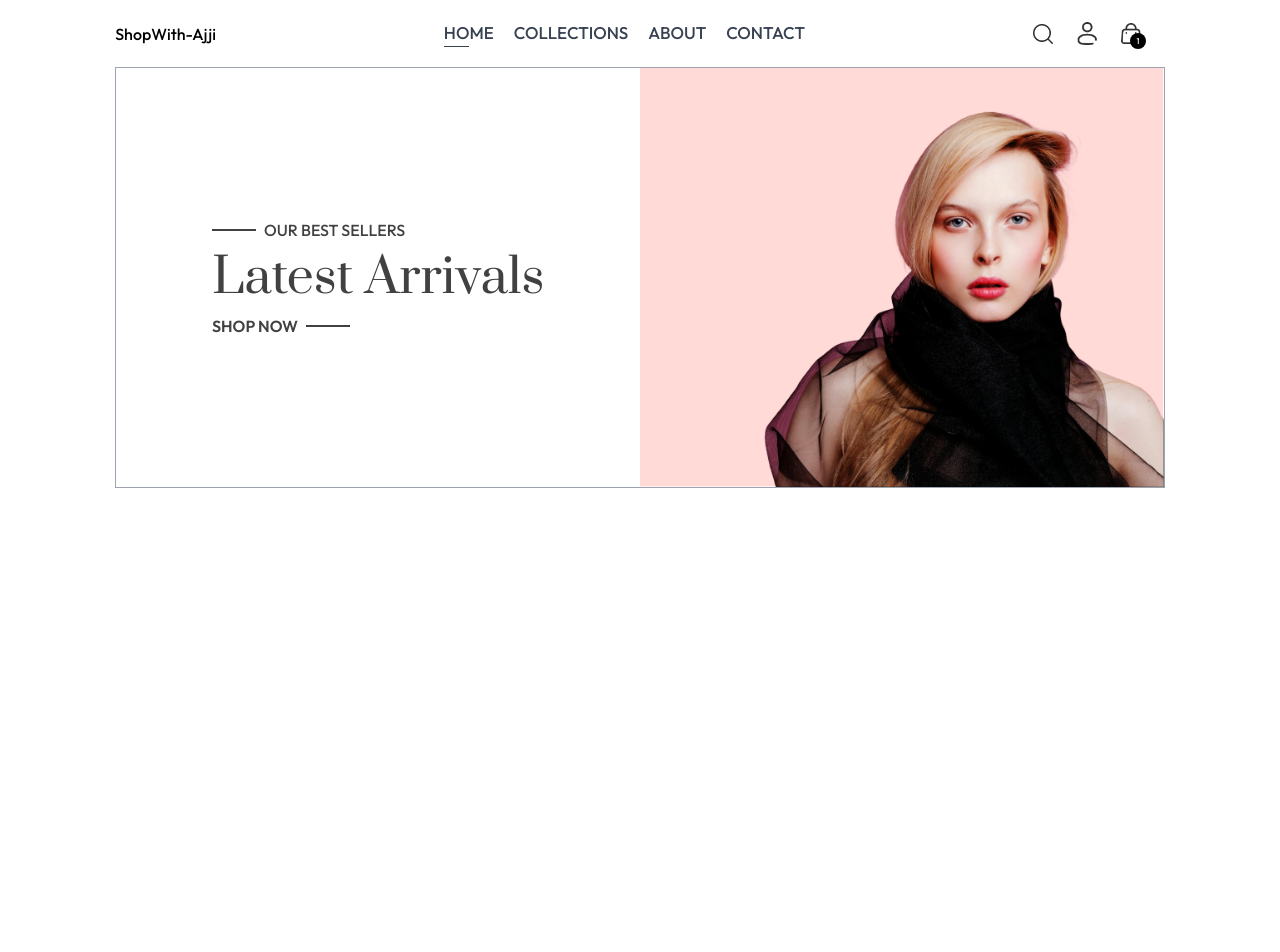
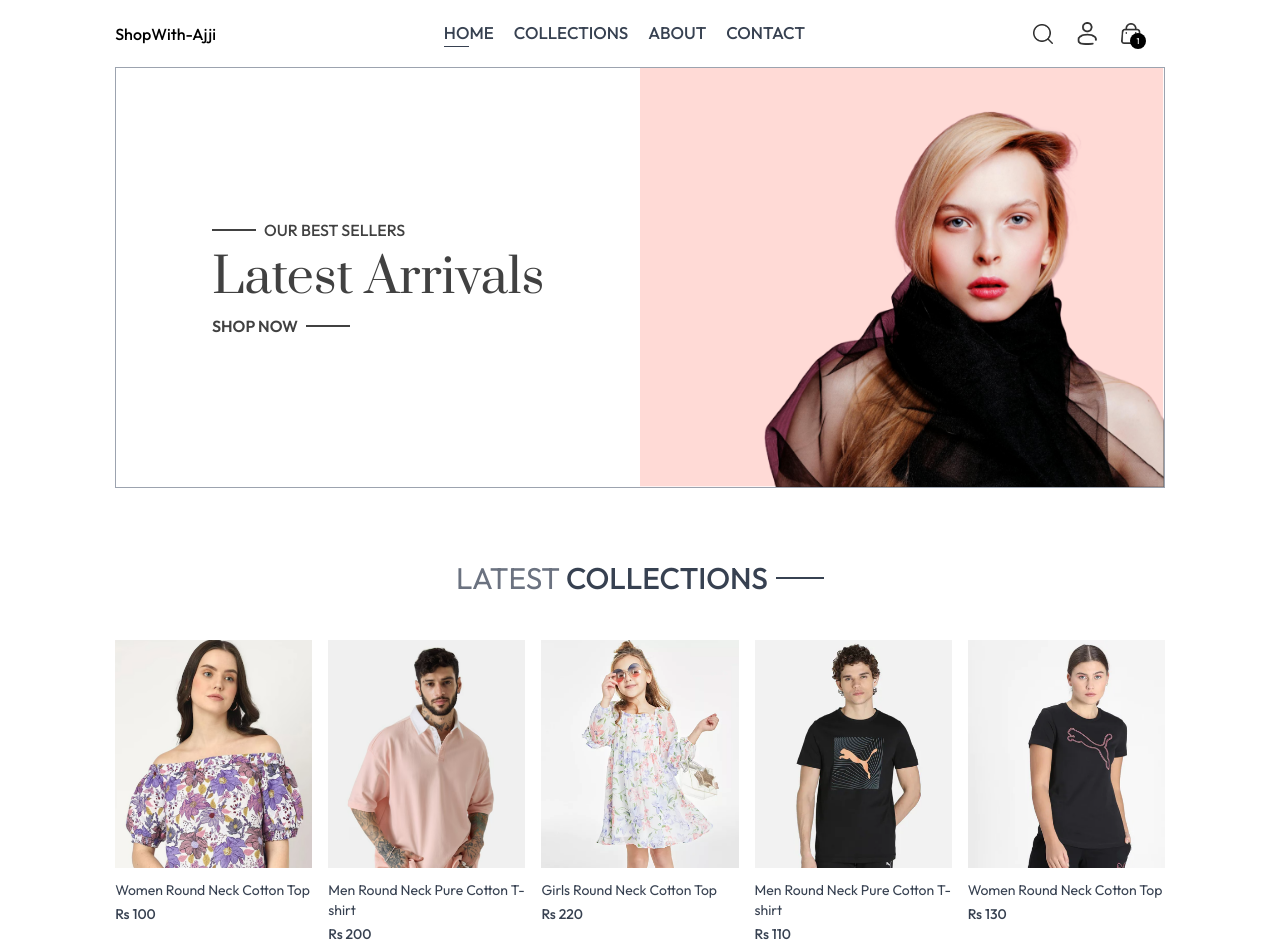
Before and after one commit to asjadahamed77/Shop-with-Ajji, a React (Create React App) app in the folder frontend/: page / in a window 1280 px wide. Shown: the top 952 px of the page. Before the commit the page ends 800 px from the top, so only its background shows below. Built offline with nearby package versions, Linux system fonts and the light colour scheme.

Commit message:
Created Context Product Item Latest Collection and Title

```diff
--- /dev/null
+++ b/frontend/src/components/LatestCollection.jsx
@@ -0,0 +1,29 @@
+import React, { useContext, useEffect, useState } from 'react'
+import { ShopContext } from '../context/ShopContext'
+import Title from './Title'
+import ProductItem from './ProductItem'
+
+const LatestCollection = () => {
+    const { products } = useContext(ShopContext)
+    const [latestProducts,setLatestProducts] =useState([])
+    useEffect(()=>{
+        setLatestProducts(products.slice(0,10))
+    },[])
+  return (
+    <div className='my-10'>
+      <div className='text-center py-8 text-3xl'>
+        <Title text1={'LATEST'} text2={'COLLECTIONS'} />
+      </div>
+      {/* Rendering Products */}
+      <div className='grid grid-cols-2 sm:grid-cols-3 md:grid-cols-4 lg:grid-cols-5 gap-4 gap-y-6'>
+        {
+            latestProducts.map((item,index)=>(
+                <ProductItem key={index} id={item._id} image={item.image} price={item.price} name={item.name}  />
+            ))
+        }
+      </div>
+    </div>
+  )
+}
+
+export default LatestCollection
--- /dev/null
+++ b/frontend/src/components/ProductItem.jsx
@@ -0,0 +1,17 @@
+import React, { useContext } from 'react'
+import { ShopContext } from '../context/ShopContext'
+import { Link } from 'react-router-dom'
+const ProductItem = ({id,image,name,price}) => {
+    const {currency} = useContext(ShopContext)
+  return (
+    <Link className='text-gray-700 cursor-pointer' to={`product/${id}`}>
+      <div className='overflow-hidden'>
+        <img className='hover:scale-110 transition ease-in-out' src={image[0]} alt="" />
+      </div>
+      <p className='pt-3 pb-1 text-sm'>{name}</p>
+      <p className='text-sm font-medium'>{currency} {price}</p>
+    </Link>
+  )
+}
+
+export default ProductItem
--- /dev/null
+++ b/frontend/src/components/Title.jsx
@@ -0,0 +1,12 @@
+import React from 'react'
+
+const Title = ({text1,text2}) => {
+  return (
+    <div className='inline-flex gap-2 items-center mb-3'>
+      <p className='text-gray-500'>{text1} <span className='text-gray-700 font-medium'>{text2}</span></p>
+      <p className='w-8 sm:w-12 h-[1px] sm:h-[2px] bg-gray-700'></p>
+    </div>
+  )
+}
+
+export default Title
--- /dev/null
+++ b/frontend/src/context/ShopContext.jsx
@@ -0,0 +1,25 @@
+import { createContext } from 'react'
+import { products } from '../assets/assets'
+export const ShopContext = createContext()
+
+const ShopContextProvider = (props)=>{
+
+    const currency = 'Rs'
+    const delivery_fee = 300
+
+    const value = {
+        products,
+        currency,
+        delivery_fee,
+    }
+
+    return (
+        <ShopContext.Provider value={value}>
+            {
+                props.children
+            }
+        </ShopContext.Provider>
+    )
+}
+
+export default ShopContextProvider
--- a/frontend/src/pages/Home.jsx
+++ b/frontend/src/pages/Home.jsx
@@ -1,10 +1,12 @@
 import React from 'react'
 import Hero from '../components/Hero'
+import LatestCollection from '../components/LatestCollection'
 
 const Home = () => {
   return (
     <div>
       <Hero />
+      <LatestCollection />
     </div>
   )
 }
```
Also changed, not shown: frontend/src/index.js (+5 -2 lines).
